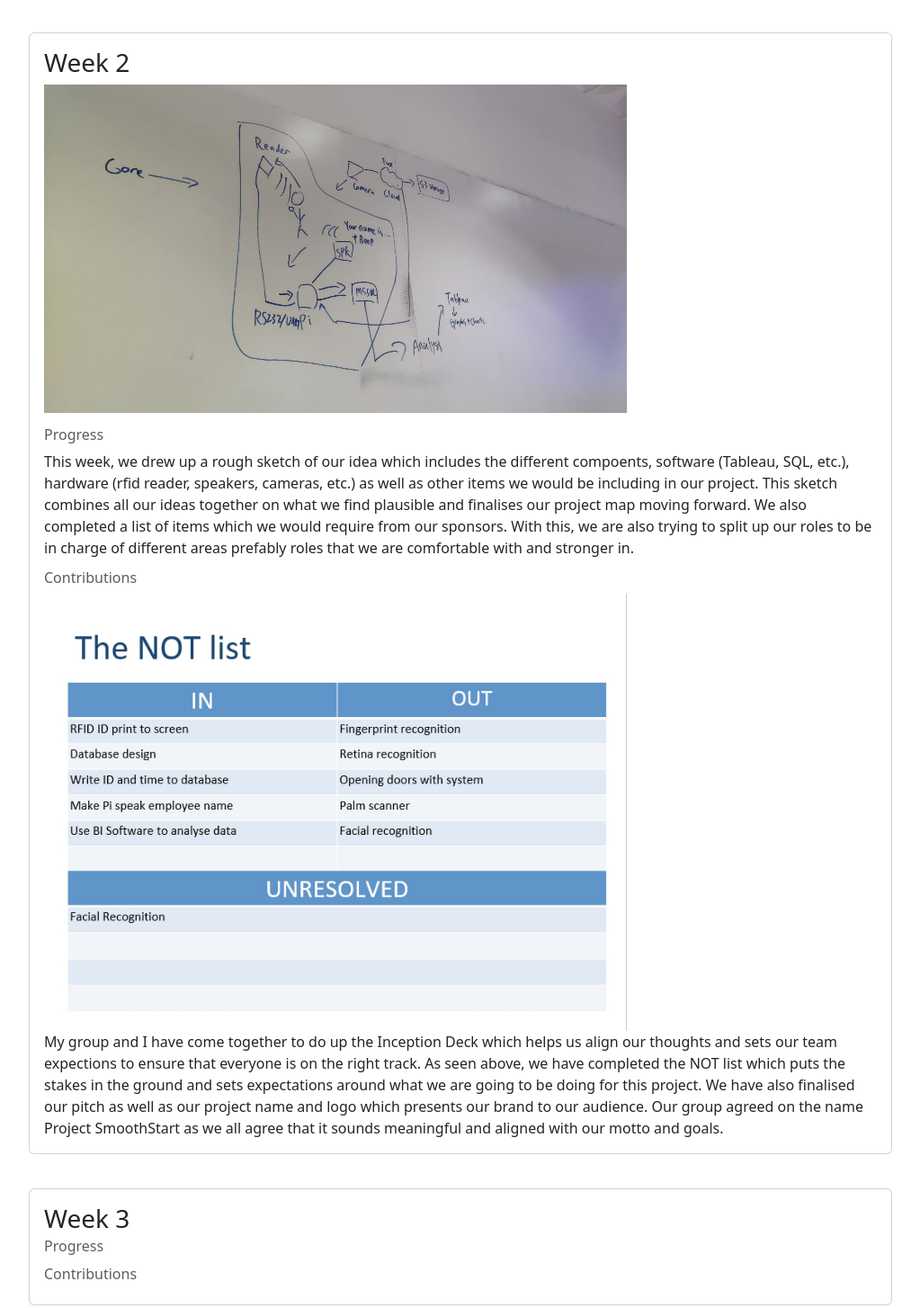
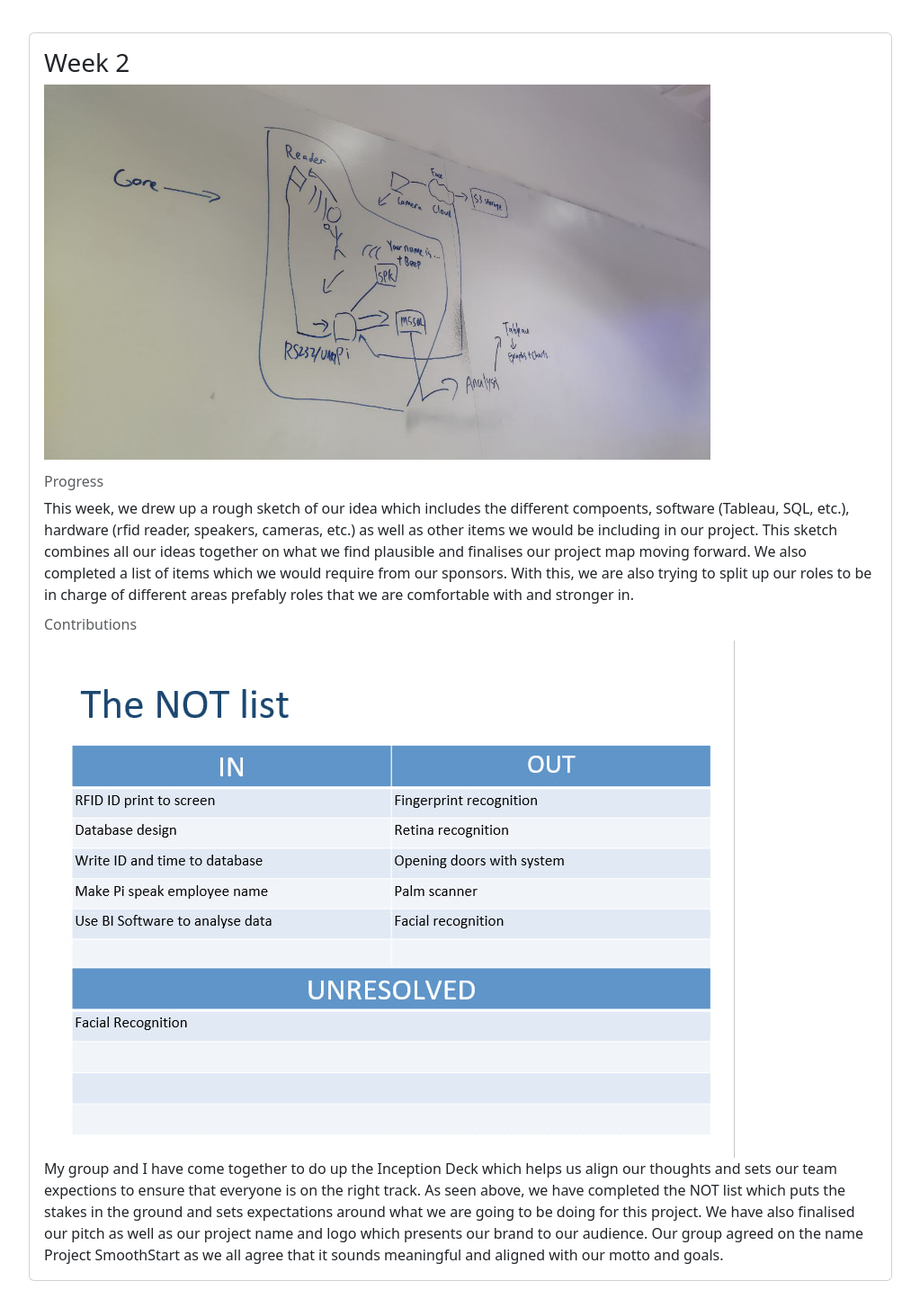
Before and after one commit to yexuan1/PFD-Experience-Blog_1, a plain HTML site: page index.html in a window 1280 px wide. Shown: the part 504-1958 px from the top of the page at 90% size, without its empty margins (128-1151 px from the left). Drawn offline with nearby package versions, Linux system fonts and the light colour scheme; files whose address does not match are found by name.

Commit message:
image update

```diff
--- a/index.html
+++ b/index.html
@@ -44,14 +44,14 @@
       <div class="card" style="width: 60rem;">
         <div class="card-body">
           <h3 class="card-title">Week 2</h3>
-          <img src="C:\Users\yxcar\OneDrive\NP ICT Y2S2\PFD SEM 2\Experience Blog\PFD-Experience-Blog_1\Week 2\photo_1_2023-10-29_22-18-20.jpg" alt="" class="week2_img1">
+          <div > <img src="Week 2\photo_1_2023-10-29_22-18-20.jpg" alt="" class="week2_img1"></div>
           <h6 class="card-subtitle mb-2 text-body-secondary"> <br>Progress</h6>
           <p class="card-text"> This week, we drew up a rough sketch of our idea which includes the different compoents, software (Tableau, SQL, etc.), hardware (rfid reader, speakers, cameras, etc.) as well as other items
             we would be including in our project. This sketch combines all our ideas together on what we find plausible and finalises our project map moving forward. We also completed a list of items which we would require from our sponsors. With this, we are also trying to split up our roles to be in charge of different areas prefably roles
             that we are comfortable with and stronger in.
           </p>
           <h6 class="card-subtitle mb-2 text-body-secondary">Contributions</h6>
-          <img src="C:\Users\yxcar\OneDrive\NP ICT Y2S2\PFD SEM 2\Experience Blog\PFD-Experience-Blog_1\Week 2\photo_2_2023-10-29_22-18-20.jpg" alt="" class="week2_img2">
+          <div class="week2_img2"> <img src="Week 2\photo_2_2023-10-29_22-18-20.jpg" alt=""></div>
           <p class="card-text">
             My group and I have come together to do up the Inception Deck which helps us align our thoughts and sets our team expections
             to ensure that everyone is on the right track. As seen above, we have completed the NOT list which puts the stakes in the ground and sets expectations
--- a/style.css
+++ b/style.css
@@ -10,7 +10,7 @@ margin-top: 3%;}
 }
 
 .week2_img1{
-    width: 70%;
+    width: 80%;
 }
 
 .week2_img2{
```
